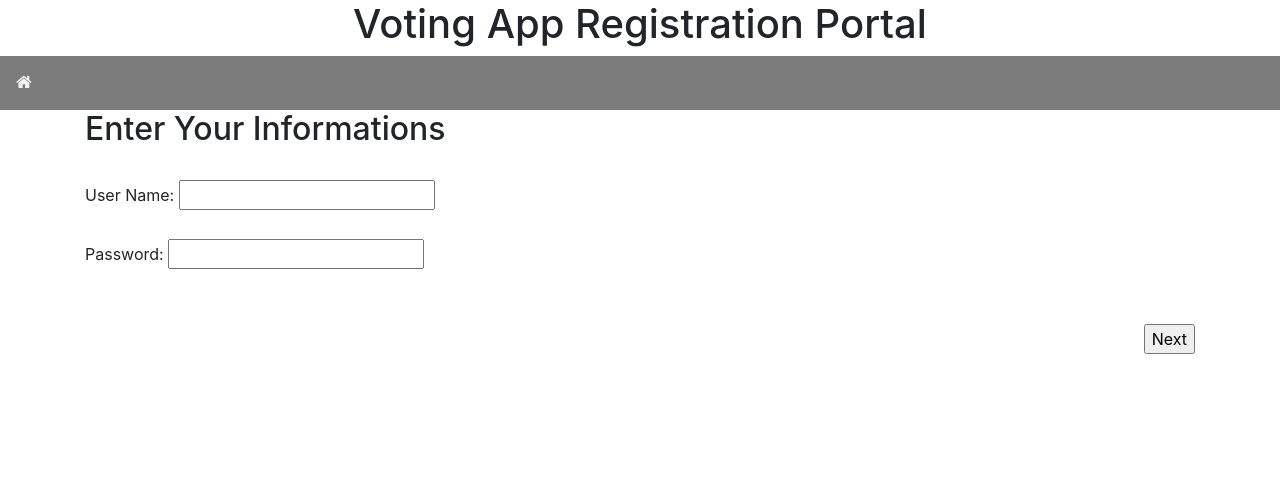
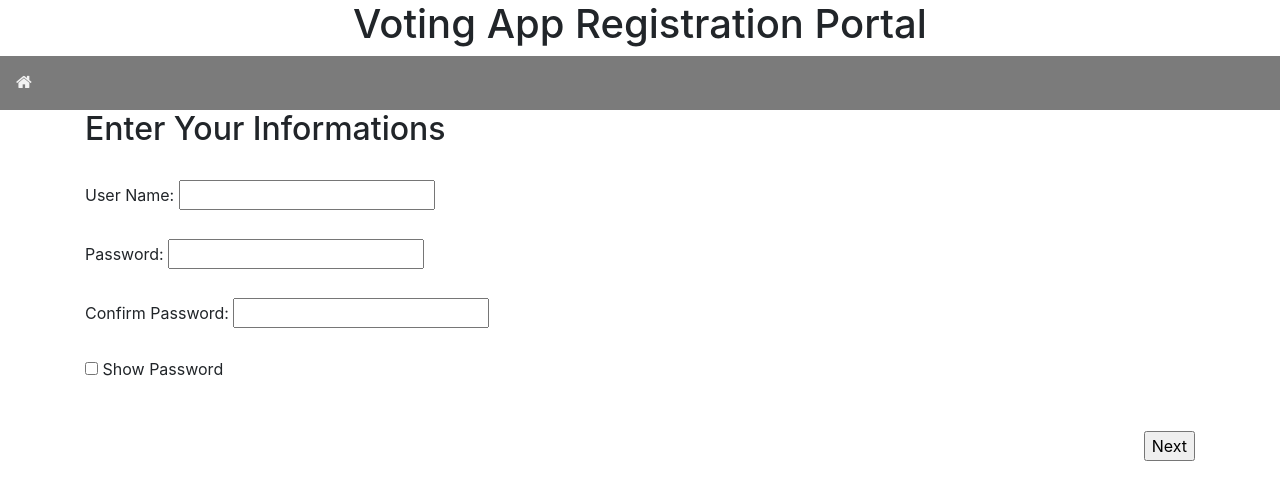
Before and after one commit to KayCarroll/ece1779-group3-a3, a Flask app: page /create_account in a window 1280 px wide. Shown: the top 500 px of the page. Run offline with Flask 2, Linux system fonts and the light colour scheme.

Commit message:
Add password confirm with hide password option

```diff
--- a/registration_page/registapp/templates/create_account.html
+++ b/registration_page/registapp/templates/create_account.html
@@ -31,7 +31,10 @@
                 <label for="username">User Name:</label>
                 <input class="accountinput" input type="text" id="username" name="username"><br><br>
                 <label for="password">Password:</label>
-                <input class="accountinput" input type="text" id="password" name="password">
+                <input class="accountinput" input type="password" id="password" name="password"><br><br>
+                <label for="password2">Confirm Password:</label>
+                <input class="accountinput" input type="password" id="password2" name="password2"><br><br>
+                <input type="checkbox" onclick="togglePassword()"> Show Password
             </div>
 
             <input type="submit" class="submitbutton" id="next_info" value="Next">
@@ -44,8 +47,29 @@
                 } else if (document.getElementById("password").value == "") {
                     alert("Please enter your password!");
                     return false;
+                } else if (document.getElementById("password2").value == "") {
+                    alert("Please confirm your password!");
+                    return false;
+                }else if (document.getElementById("password2").value != document.getElementById("password").value) {
+                    alert("Password are not matching!");
+                    return false;
+                }else {
+                    document.create_account.submit();
+                }
+            }
+
+            function togglePassword() {
+                var password = document.getElementById("password");
+                if (password.type === "password") {
+                    password.type = "text";
                 } else {
-                    document.create_account.submit();
+                    password.type = "password";
+                }
+                var password2 = document.getElementById("password2");
+                if (password2.type === "password") {
+                    password2.type = "text";
+                } else {
+                    password2.type = "password";
                 }
             }
         </script>
```
